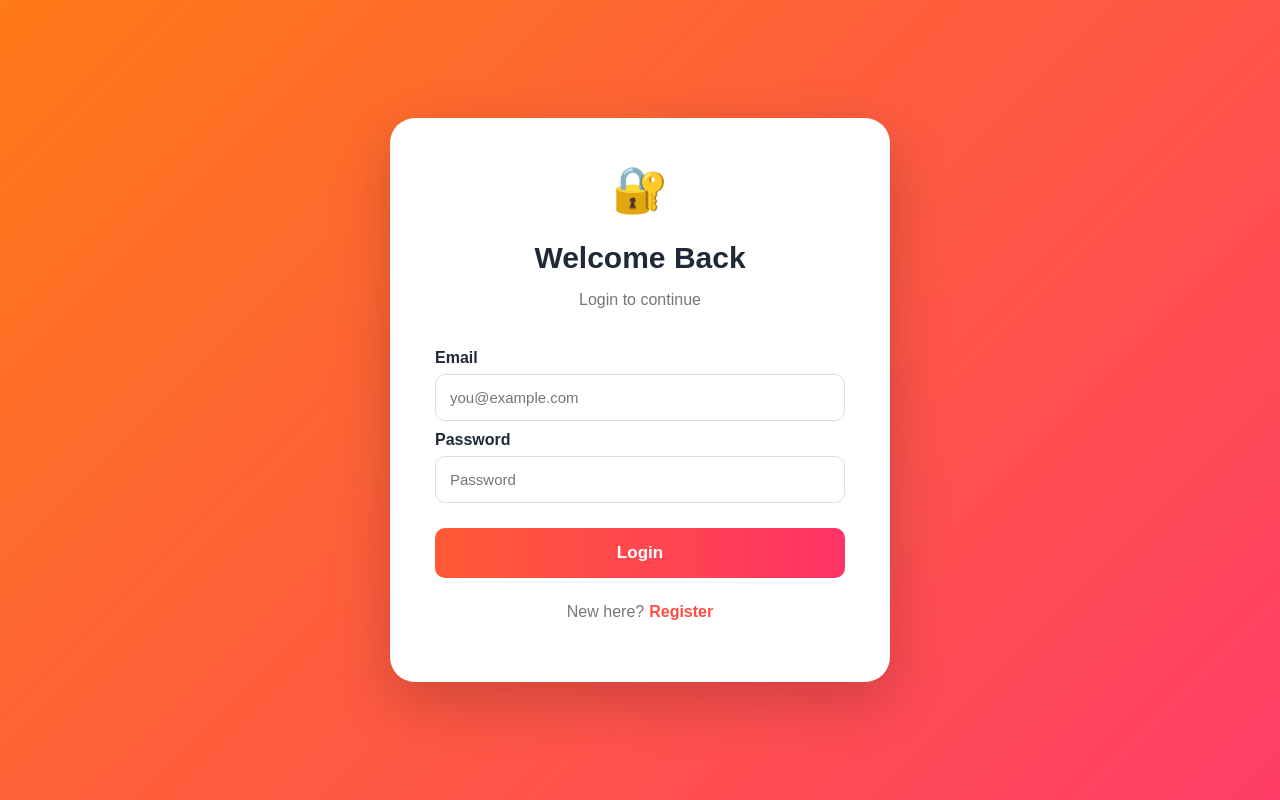
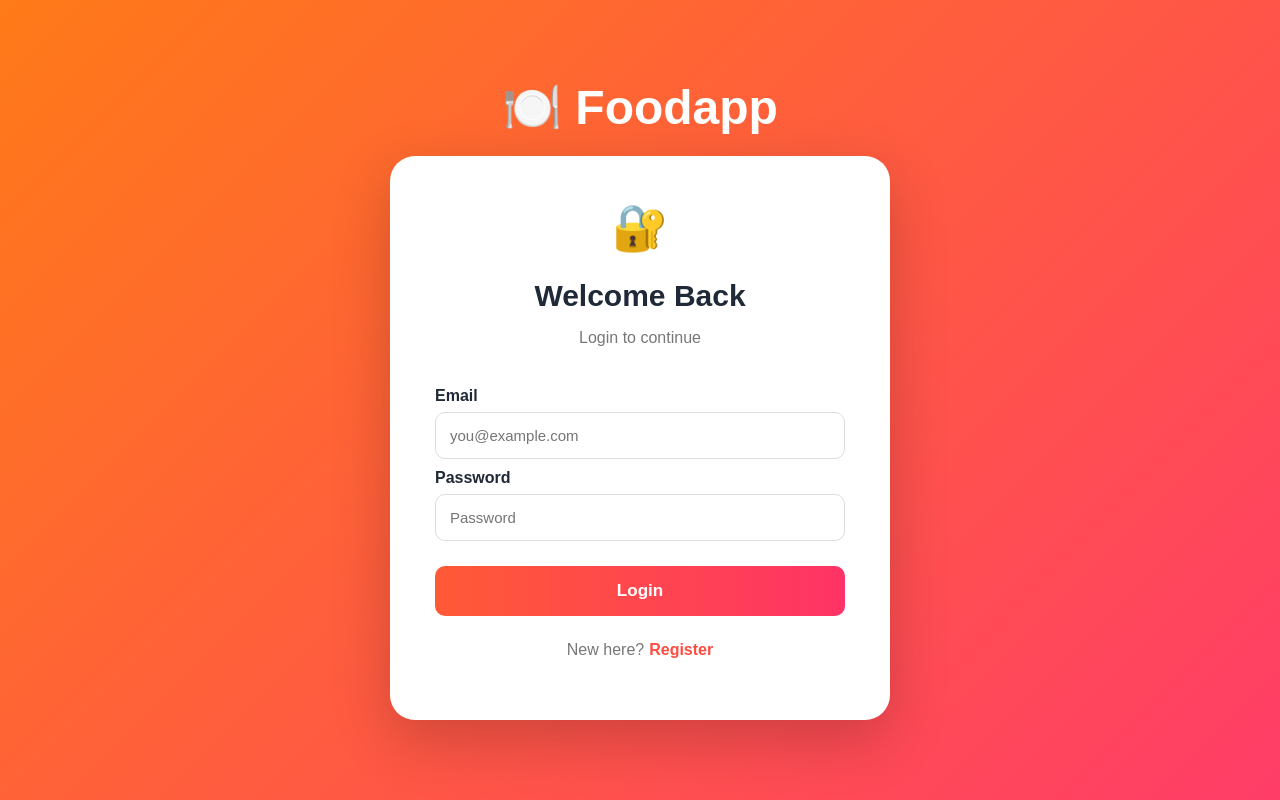
Before and after one commit to gavdhut81-arch/Foodapp, a React (Create React App) app: page / in a window 1280 px wide. Built offline with nearby package versions, Linux system fonts and the light colour scheme; no server answers.

Commit message:
Add Foodapp title on login

```diff
--- a/src/App.js
+++ b/src/App.js
@@ -47,8 +47,14 @@ function Auth({ onLogin }) {
   };
 
   return (
-    <div className="auth-container">
-      <div className="auth-card" style={{ margin: "auto", width: "100%" }}>
+    <div
+      className="auth-container"
+      style={{ flexDirection: "column", alignItems: "center", justifyContent: "center", padding: "20px" }}
+    >
+      <h1 style={{ color: "white", fontSize: 48, margin: "0 0 20px", textAlign: "center" }}>
+        🍽️ Foodapp
+      </h1>
+      <div className="auth-card" style={{ margin: "0 auto", width: "100%" }}>
         <div className="auth-icon">{mode === "login" ? "🔐" : "📝"}</div>
         <h2>{mode === "login" ? "Welcome Back" : "Create Account"}</h2>
         <p className="auth-subtitle">
```
